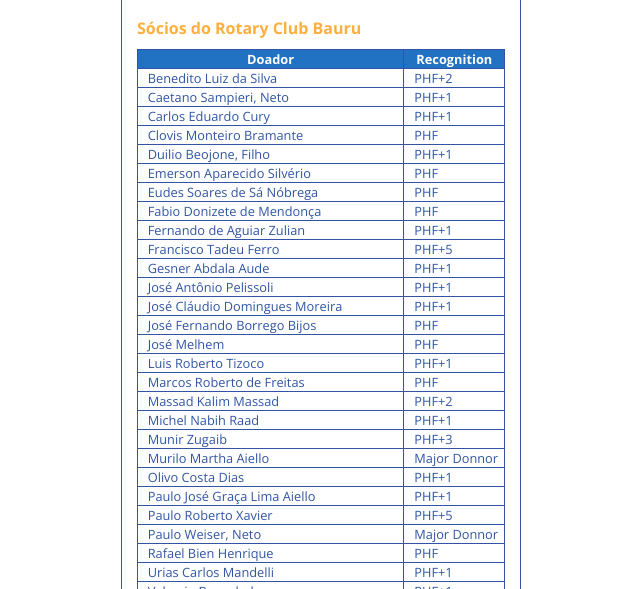
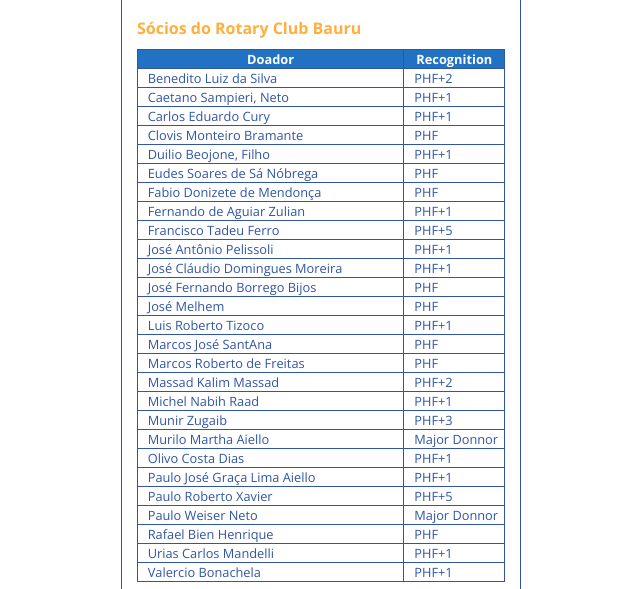
Before and after one commit to ImpactoPositivo/rotary2023-24, a plain HTML site: page _textos/phf.html in a window 1280 px wide. Shown: the part 210-799 px from the top of the page, without its empty margins (319-959 px from the left). Drawn offline with nearby package versions, Linux system fonts and the light colour scheme.

Commit message:
atualizei PHF

```diff
--- a/_textos/phf.html
+++ b/_textos/phf.html
@@ -39,18 +39,16 @@
                     <tr><td>Carlos Eduardo Cury</td><td>PHF+1</td></tr>
                     <tr><td>Clovis Monteiro Bramante</td><td>PHF</td></tr>
                     <tr><td>Duilio Beojone, Filho</td><td>PHF+1</td></tr>
-                    <tr><td>Emerson Aparecido Silvério</td><td>PHF</td></tr>
                     <tr><td>Eudes Soares de Sá Nóbrega</td><td>PHF</td></tr>
                     <tr><td>Fabio Donizete de Mendonça</td><td>PHF</td></tr>
                     <tr><td>Fernando de Aguiar Zulian</td><td>PHF+1</td></tr>
                     <tr><td>Francisco Tadeu Ferro</td><td>PHF+5</td></tr>
-                    <tr><td>Gesner Abdala Aude</td><td>PHF+1</td></tr>
                     <tr><td>José Antônio Pelissoli</td><td>PHF+1</td></tr>
                     <tr><td>José Cláudio Domingues Moreira</td><td>PHF+1</td></tr>
                     <tr><td>José Fernando Borrego Bijos</td><td>PHF</td></tr>
                     <tr><td>José Melhem</td><td>PHF</td></tr>
-
                     <tr><td>Luis Roberto Tizoco</td><td>PHF+1</td></tr>
+                    <tr><td>Marcos José SantAna</td><td>PHF</td></tr>
                     <tr><td>Marcos Roberto de Freitas</td><td>PHF</td></tr>
                     <tr><td>Massad Kalim Massad</td><td>PHF+2</td></tr>
                     <tr><td>Michel Nabih Raad</td><td>PHF+1</td></tr>
@@ -59,7 +57,7 @@
                     <tr><td>Olivo Costa Dias</td><td>PHF+1</td></tr>
                     <tr><td>Paulo José Graça Lima Aiello</td><td>PHF+1</td></tr>
                     <tr><td>Paulo Roberto Xavier</td><td>PHF+5</td></tr>
-                    <tr><td>Paulo Weiser, Neto</td><td>Major Donnor</td></tr>
+                    <tr><td>Paulo Weiser Neto</td><td>Major Donnor</td></tr>
                     <tr><td>Rafael Bien Henrique</td><td>PHF</td></tr>
                     <tr><td>Urias Carlos Mandelli</td><td>PHF+1</td></tr>
                     <tr><td>Valercio Bonachela</td><td>PHF+1</td></tr>
```
Also changed, not shown: _textos/phf_ex_rot.html (+3 -2 lines).
